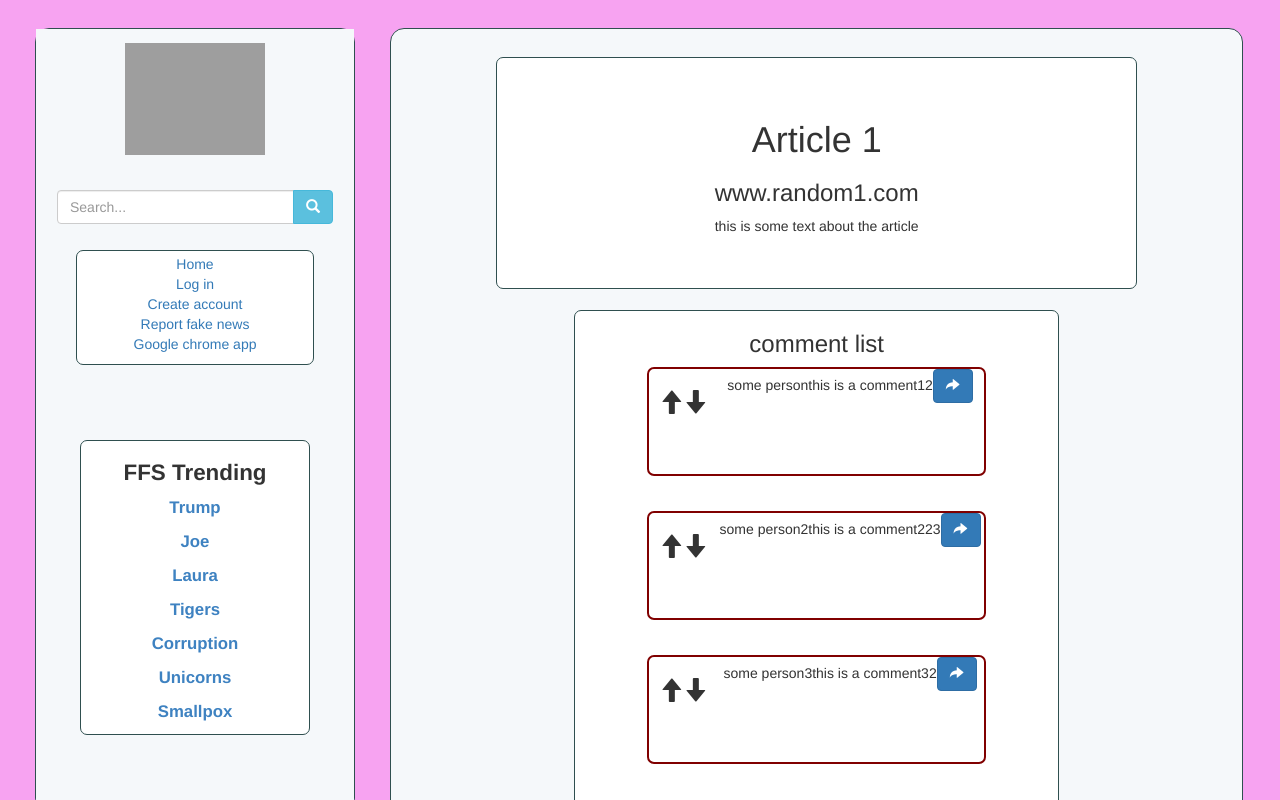
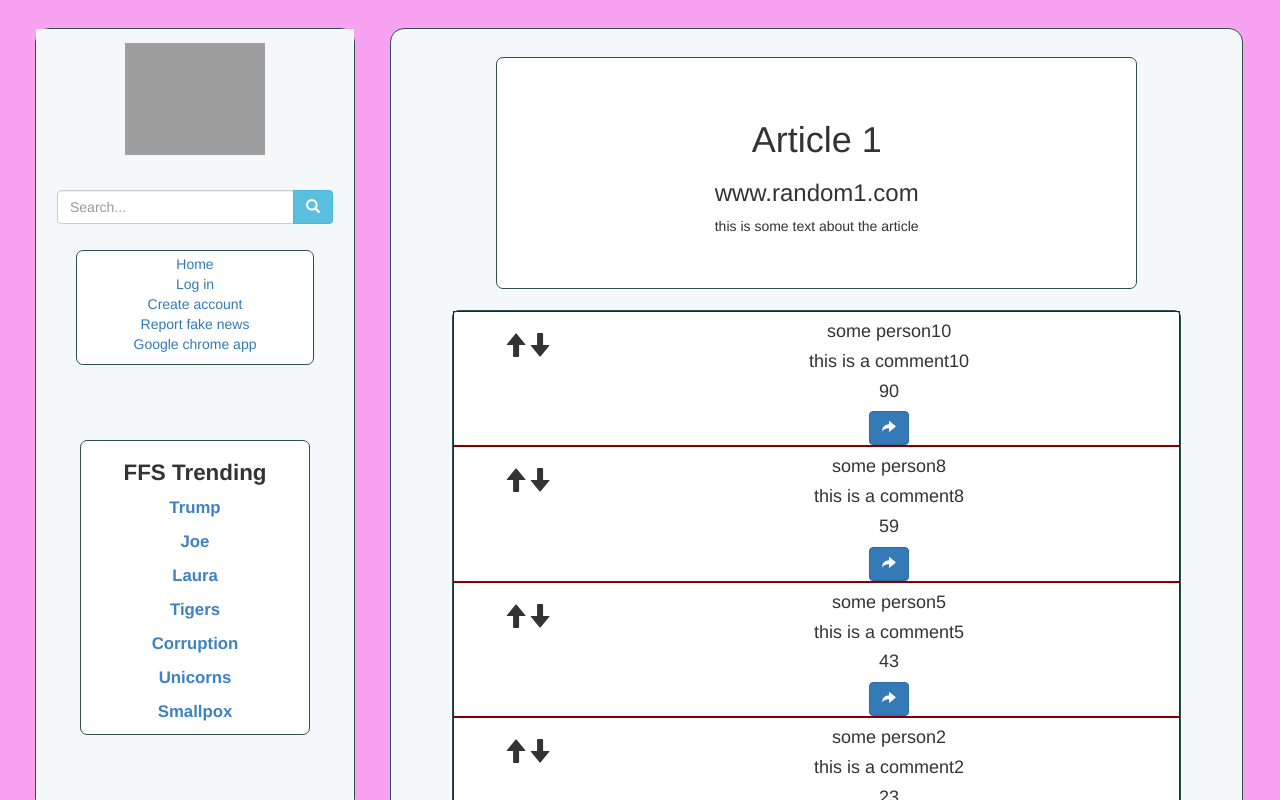
Before and after one commit to 123lk/ffs-front-portfolio, a React app: page /article in a window 1280 px wide. Shown: the top 800 px of the page. Built offline with nearby package versions, Linux system fonts and the light colour scheme; grey boxes are pictures that could not be loaded.

Commit message:
Sort ArticleComments by votes

```diff
--- a/src/api.js
+++ b/src/api.js
@@ -58,8 +58,15 @@ export function get(path) {
         data: [{ _id: 1, title: 'Article 1', domain: 'www.random1.com', description: 'this is some text about the article', articleIsFakeNews: true }],
         comments: [
           { _id: 1, author: 'some person', comment: 'this is a comment', threadId: null, articleId: 1, votes: 12 },
-          { _id: 2, author: 'some person2', comment: 'this is a comment2', threadId: null, articleId: 1, votes: 23 },
-          { _id: 3, author: 'some person3', comment: 'this is a comment3', threadId: null, articleId: 1, votes: 2 }
+          { _id: 2, author: 'some person2', comment: 'this is a comment2', threadId: null, articleId: 1, votes: 23},
+          { _id: 3, author: 'some person3', comment: 'this is a comment3', threadId: 2, articleId: 1, votes: 2},
+          { _id: 4, author: 'some person4', comment: 'this is a comment4', threadId: 3, articleId: 1, votes: 12 },
+          { _id: 5, author: 'some person5', comment: 'this is a comment5', threadId: null, articleId: 1, votes: 43 },
+          { _id: 6, author: 'some person6', comment: 'this is a comment6', threadId: null, articleId: 1, votes: 2 },
+          { _id: 7, author: 'some person7', comment: 'this is a comment7', threadId: 6, articleId: 1, votes: 0 },
+          { _id: 8, author: 'some person8', comment: 'this is a comment8', threadId: null, articleId: 1, votes: 59 },
+          { _id: 9, author: 'some person9', comment: 'this is a comment9', threadId: null, articleId: 1, votes: 2 },
+          { _id: 10, author: 'some person10', comment: 'this is a comment10', threadId: 9, articleId: 1, votes: 90 }
         ],
         trends: [
           { _id: 1, trend: 'Trump', popularity: 77 },
--- a/src/components/ArticlePage/ArticleComment.js
+++ b/src/components/ArticlePage/ArticleComment.js
@@ -9,11 +9,9 @@ class ArticleComment extends React.Component {
           <h3 className="glyphicon glyphicon-arrow-down" aria-hidden="true"></h3>
         </div>
         <div className="rhs">
-          <span>
-            {this.props.author}
-            {this.props.comment}
-            {this.props.votes}
-          </span>
+          <h4> {this.props.author}</h4>
+          <h4> {this.props.comment}</h4>
+          <h4>{this.props.votes}</h4>
           <button type="button" className="btn btn-primary"><span className="glyphicon glyphicon-share-alt" aria-hidden="true"></span></button>
         </div>
       </div>
--- a/src/components/ArticlePage/ArticleCommentList.js
+++ b/src/components/ArticlePage/ArticleCommentList.js
@@ -2,14 +2,14 @@ import React from 'react';
 import ArticleComment from './ArticleComment';
 import { connect } from 'react-redux';
 import _ from 'underscore';
+import * as helpers from '../../helpers/index';
 
 class ArticleCommentList extends React.Component {
-  render () {
+  render() {
     return (
       <div>
-        <h3>comment list</h3>
-        {_.map(this.props.comments, (comment, i) => {
-          return <ArticleComment key={i} author={comment.author} comment={comment.comment} votes={comment.votes}/>;
+        {_.map(helpers.sortCommentsByVotes(this.props.comments), (comment, i) => {
+          return <ArticleComment key={i} author={comment.author} comment={comment.comment} votes={comment.votes} />;
         })}
         <button type="button" className="btn btn-primary paginate"><span className="glyphicon glyphicon-menu-left" aria-hidden="true"></span>  Previous</button>
         <button type="button" className="btn btn-primary paginate"><span className="glyphicon glyphicon-menu-right" aria-hidden="true"></span>  Next</button>
--- a/src/css/main.scss
+++ b/src/css/main.scss
@@ -116,7 +116,7 @@ body {
 }
 
 .article-comment-list {
-  width: 60%;
+  width: 90%;
   background-color: white;
   border: solid darkslategray 1px;
   border-radius: 0.5em;
@@ -125,11 +125,9 @@ body {
     margin: 1.5em;
   }
   .comment-card {
-  width: 70%;
-  border: solid maroon 0.2em;
+  width: 100%;
+  border: solid maroon 0.1em;
   padding: 0;
-  border-radius: 0.5em;
-  margin-bottom: 2.5em;
   .vote {
     height: 5em;
     width: 20%;
--- a/src/helpers/index.js
+++ b/src/helpers/index.js
@@ -1,6 +1,29 @@
-export function normalizeArrayById (arr) {
+import _ from 'underscore';
+
+export function normalizeArrayById(arr) {
   return arr.reduce(function (acc, item) {
     acc[item._id] = item;
     return acc;
   }, {});
 }
+
+export function sortCommentsByVotes(commentsById) {
+  const comments = Object.values(commentsById);
+  return comments.sort(function (a, b) {
+    return b.votes - a.votes;
+  });
+}
+
+//map through all comments
+//add property children: []
+//loop through all comments
+//check if threadId is not null
+//if not null (e.g 2)
+//navigate to comment id (2)
+//push threadId (2) into children array of commentId(2)
+
+export function mapCommentChildren (commentsById) {
+  _.map(commentsById, (comment) => {
+     return comment.children = [];
+  });
+}
--- a/src/reducers/articles.reducer.js
+++ b/src/reducers/articles.reducer.js
@@ -4,7 +4,7 @@ import * as types from '../actions/types';
 export const initialState = {
   loading: false,
   error: null,
-  byId: {}, // TODO this is articles, don't get confused, maybe rename later
+  byId: {},
   trendsById: {},
   domain: {},
   commentsById: {}
```
